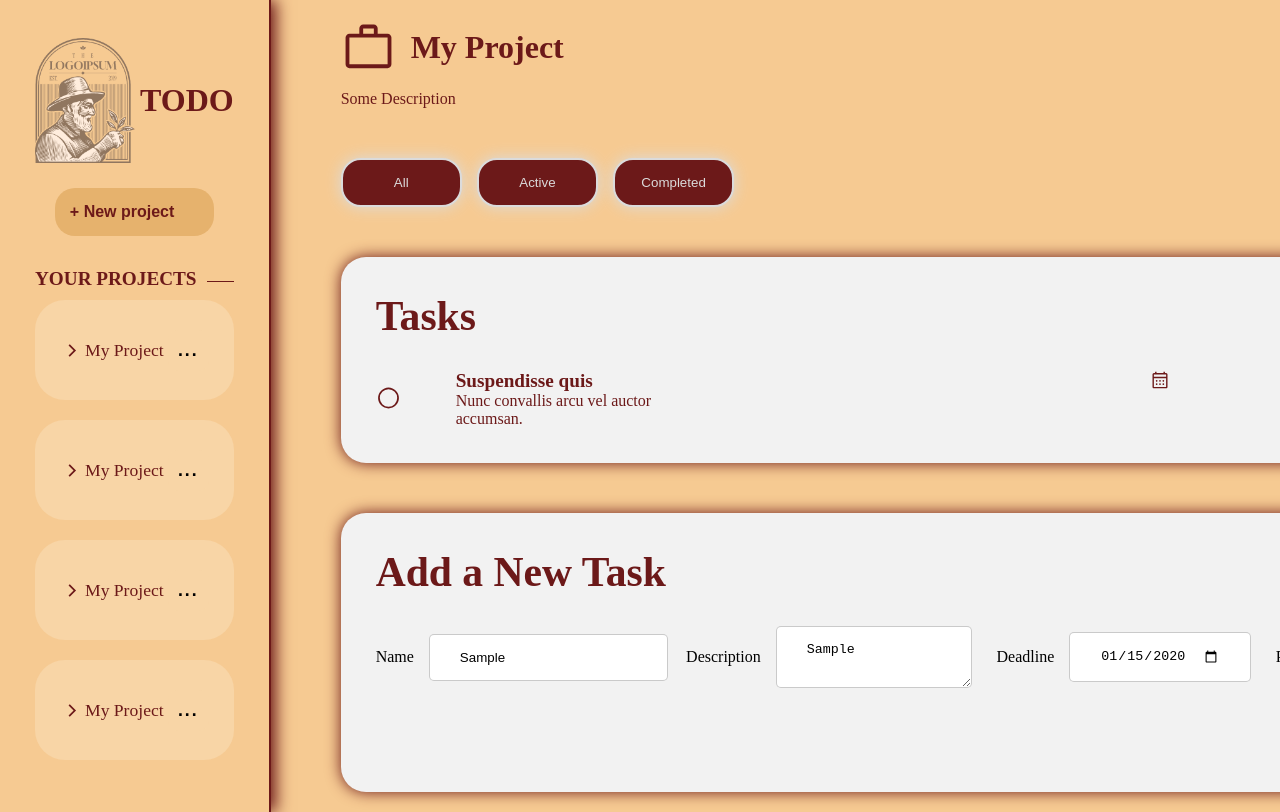
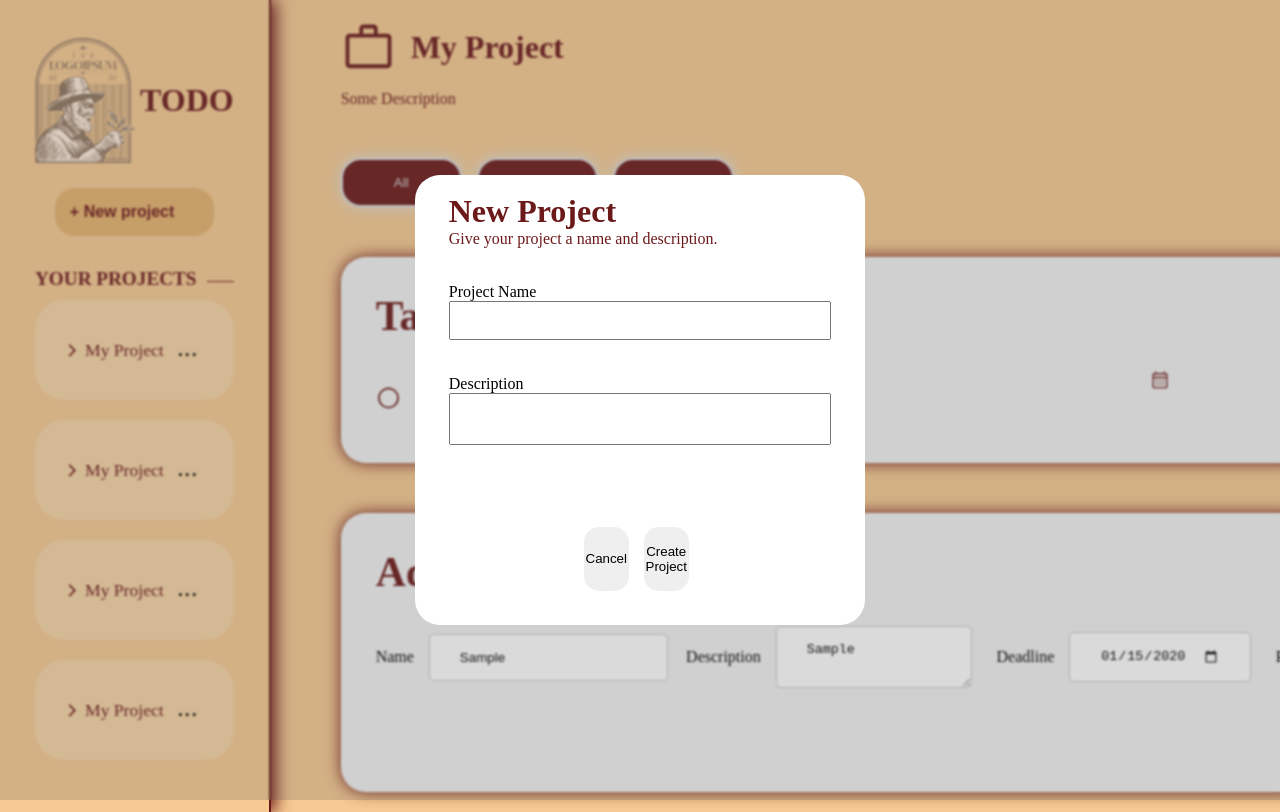
Before and after one commit to AL2-D2/todo-list, a website built with webpack: page src/index.html in a window 1280 px wide. Both pictures are taken after typing "Sample", "Sample", "2020-01-15" into the empty fields and a click on the button "+ New project". Shown: the top 812 px of the page. Built offline with nearby package versions, Linux system fonts and the light colour scheme.

Commit message:
new project button opens the modal now.

```diff
--- a/src/index.js
+++ b/src/index.js
@@ -1 +1,4 @@
 import "./style.css";
+import { initNewProjectModal } from "./projects/newProjectModal.js";
+
+initNewProjectModal();
--- /dev/null
+++ b/src/projects/newProjectModal.js
@@ -0,0 +1,12 @@
+export function initNewProjectModal() {
+    const newProjectButton = document.querySelector("#new-project-btn");
+    const cancelNewProjectButton = document.querySelector("#cancel-new-project");
+    const newProjectModal = document.querySelector("#add-project-modal");
+
+    newProjectButton.addEventListener("click", () => {
+        newProjectModal.classList.add("flex-visible");
+    });
+    cancelNewProjectButton.addEventListener("click", () => {
+        newProjectModal.classList.remove("flex-visible");
+    });
+}
--- a/src/style.css
+++ b/src/style.css
@@ -43,6 +43,10 @@ button:hover {
 .project-amblem,
 .project-list-marker {
     color: var(--main-text-color);
+}
+
+.flex-visible {
+    display: flex !important;
 }
 
 /* SIDEBAR SECTION */
```
